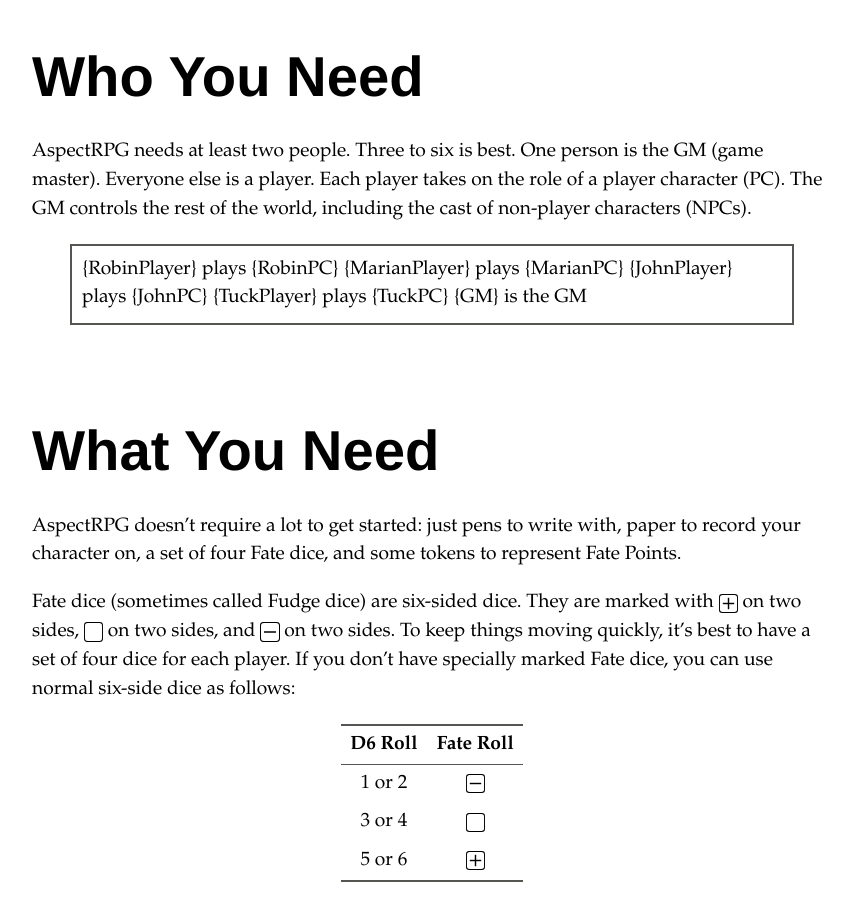
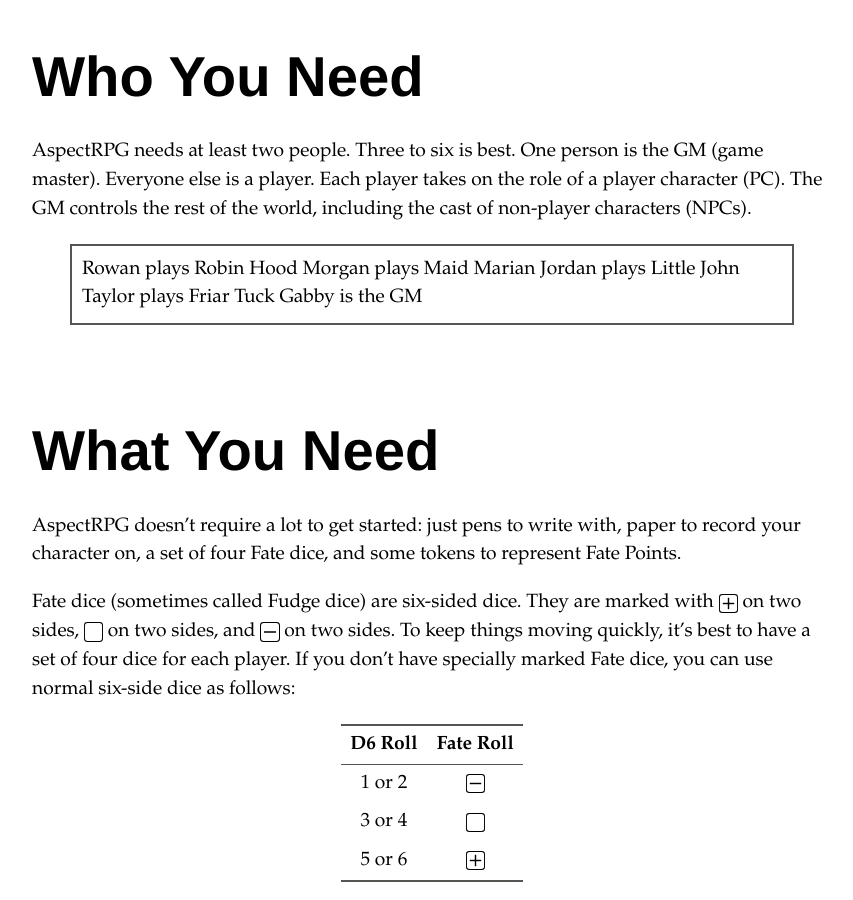
Before and after one commit to MiniFate/MiniFate, a Jekyll site: the page built from index.md, in a window 1280 px wide and 900 px high, scrolled down 666 px. Shown: the whole window, without its empty margins (208-1061 px from the left). Built offline with Jekyll 4.4.1, drawn with Linux system fonts in a browser that asks for light colours.

Commit message:
Add PC and player macros

```diff
--- a/_layouts/substitute.html
+++ b/_layouts/substitute.html
@@ -19,6 +19,15 @@ So after the page is rendered, this layout replaces <del> with <span
     | replace: '<code class="language-plaintext highlighter-rouge">', '<span class="skill">'
     | replace: '</code>', '</span>'
     | replace: '{GameName}', game_name_span
+    | replace: '{GM}', 'Gabby'
+    | replace: '{RobinPC}', 'Robin Hood'
+    | replace: '{RobinPlayer}', 'Rowan'
+    | replace: '{MarianPC}', 'Maid Marian'
+    | replace: '{MarianPlayer}', 'Morgan'
+    | replace: '{TuckPC}', 'Friar Tuck'
+    | replace: '{TuckPlayer}', 'Taylor'
+    | replace: '{JohnPC}', 'Little John'
+    | replace: '{JohnPlayer}', 'Jordan'
 %}
 
 {{output}}
```
